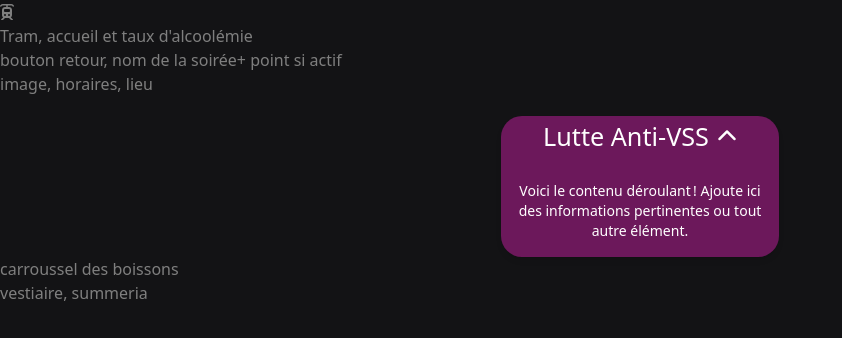
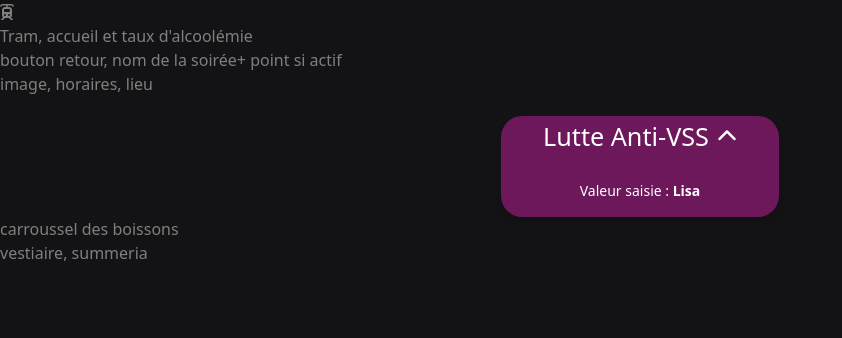
Before and after one commit to u-d3veloper/buddy, a React (Create React App) app: page /event in a window 1280 px wide. Both pictures are taken after a click on the button "Lutte Anti-VSS". Shown: the top 338 px of the page, without its empty margins (0-842 px from the left). Built offline with nearby package versions, Linux system fonts and the light colour scheme.

Commit message:
Préparation pour mise en route  maxime

```diff
--- a/src/components/VSS.js
+++ b/src/components/VSS.js
@@ -1,6 +1,7 @@
 import React, { useState } from "react";
 
-const VSS = () => {
+
+const VSS = ({VSSName}) => {
   const [isOpen, setIsOpen] = useState(false);
 
   const toggleDropdown = () => {
@@ -41,8 +42,7 @@ const VSS = () => {
         {isOpen && (
           <div className="mt-2 p-4 text-sm text-center font-lalezar text-[25.21px]">
             <p>
-              Voici le contenu déroulant ! Ajoute ici des informations pertinentes ou
-              tout autre élément.
+            Valeur saisie : <strong>{VSSName || "Aucune donnée"}</strong>
             </p>
           </div>
         )}
@@ -52,3 +52,4 @@ const VSS = () => {
 };
 
 export default VSS;
+// Il faut que le composant soit en ovrlay sur le reste de la page (pour l'instant ca bouge) et que titou mette la police sur tailwind
--- a/src/views/Event.js
+++ b/src/views/Event.js
@@ -17,7 +17,7 @@ export default function Event() {
           <p>image, horaires, lieu</p>
         </div>
         <div className="VSS">
-          <VSS/>
+        <VSS VSSName= "Lisa" />
         </div>
         <div className="boissons"> carroussel des boissons </div>
         <div className="nourriture"> </div>
```
